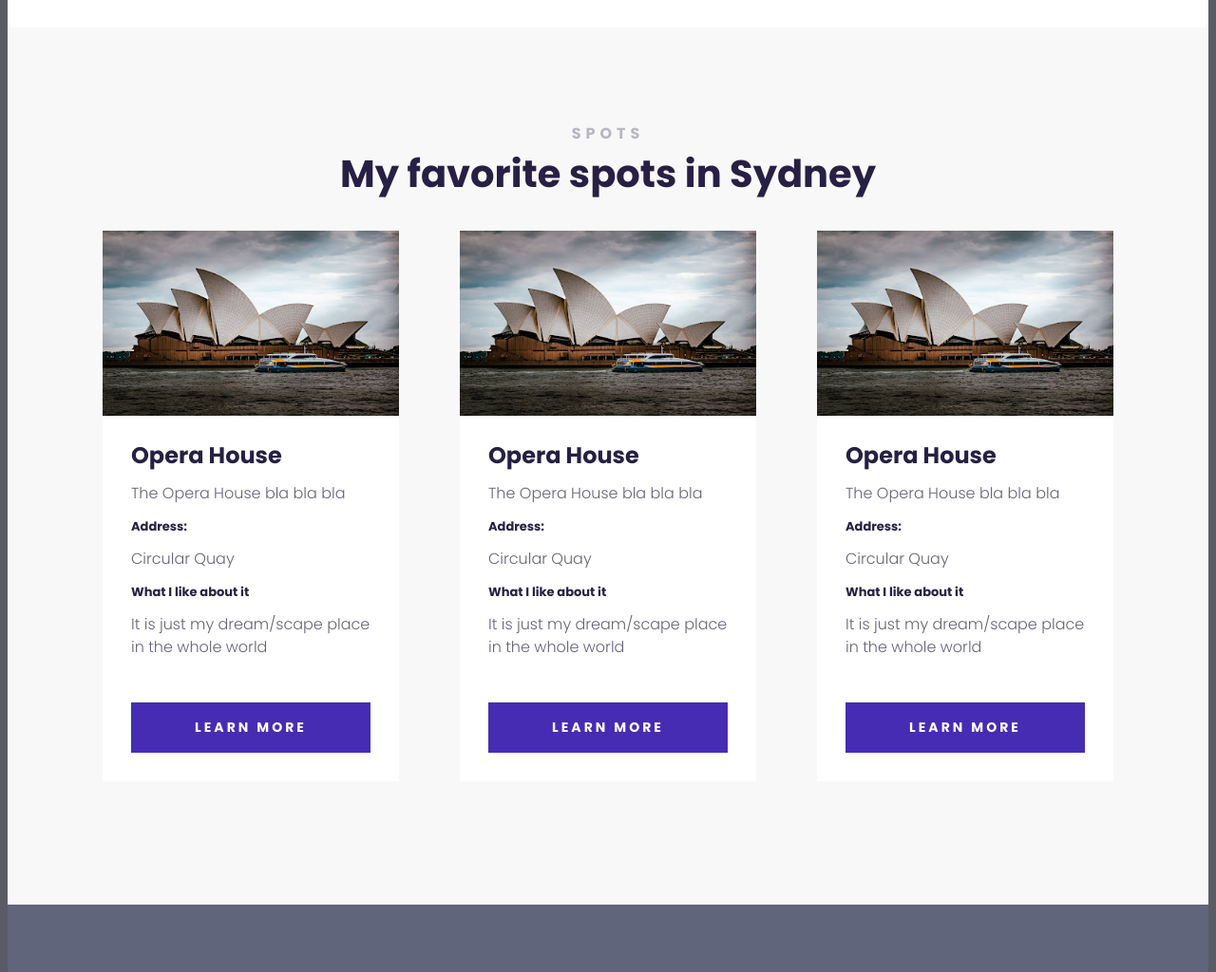
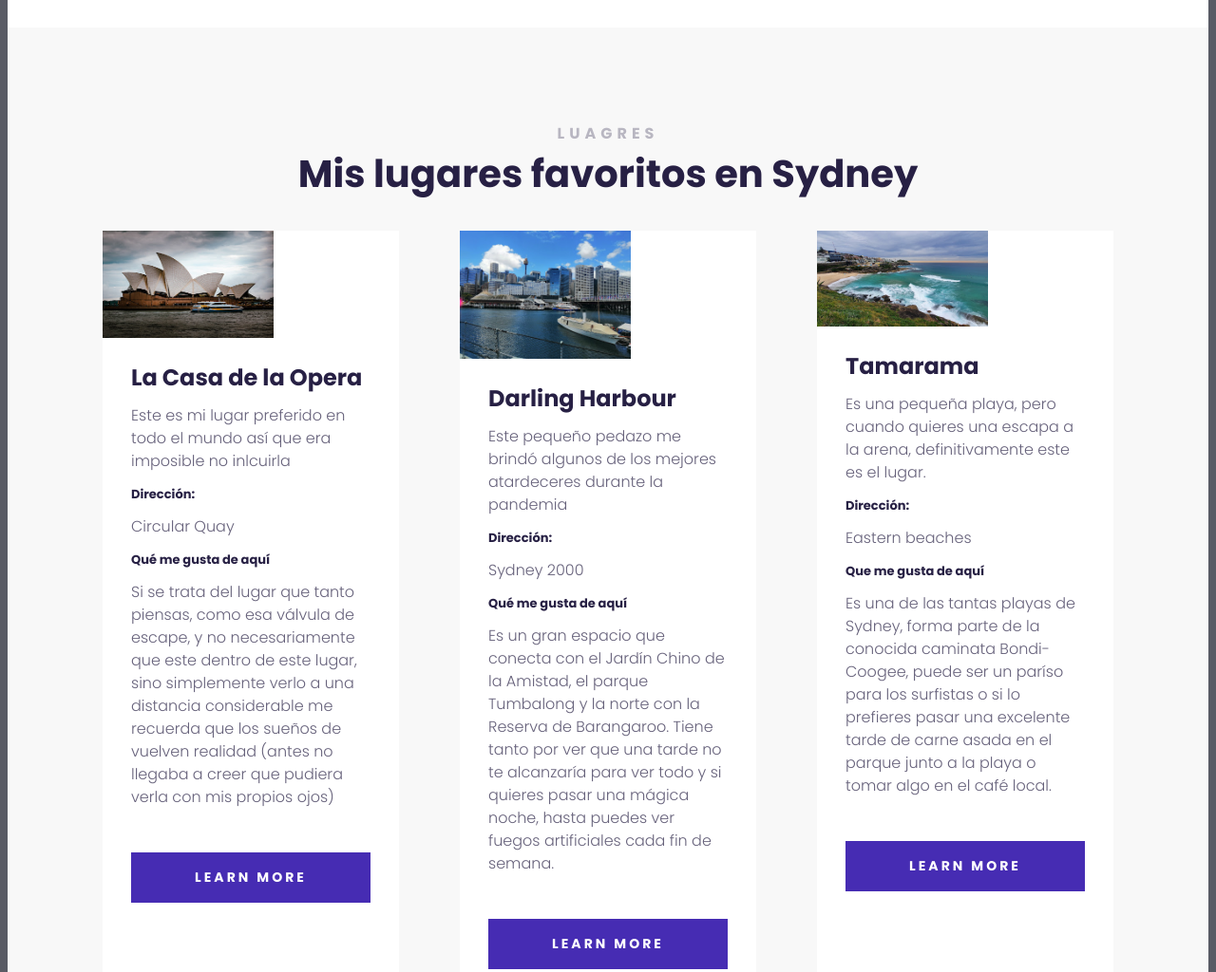
Before and after one commit to astrid595/Travel-project, a plain HTML site: page index.html in a window 1280 px wide. Shown: the part 1360-2384 px from the top of the page at 95% size. Drawn offline with Linux system fonts and the light colour scheme; a web font is replaced by a local one.

Commit message:
Updated card info
change images and description in cards

```diff
--- a/index.html
+++ b/index.html
@@ -37,21 +37,21 @@
             </section>
         </section>
         <section class="secondary">
-           <h2 class="text-center">Spots</h2>
-           <h3 class="text-center">My favorite spots in Sydney</h3>
+           <h2 class="text-center">Luagres</h2>
+           <h3 class="text-center">Mis lugares favoritos en Sydney</h3>
 
            <div class="grid grid-3-columns">
             <div class="card">
                 <div class="card-header">
-                <img src="images/opera.jpg" alt="" class="img-responsive">
+                <img src="images/opera.jpg" alt="" class="img-card">
                 </div>
                 <div class="card-body">
-                    <h4>Opera House</h4>
-                    <p>The Opera House bla bla bla</p>
-                    <h5>Address:</h5>
+                    <h4>La Casa de la Opera</h4>
+                    <p>Este es mi lugar preferido en todo el mundo así que era imposible no inlcuirla</p>
+                    <h5>Dirección:</h5>
                     <p>Circular Quay</p>
-                    <h5>What I like about it</h5>
-                    <p>It is just my dream/scape place in the whole world</p>
+                    <h5>Qué me gusta de aquí</h5>
+                    <p>Si se trata del lugar que tanto piensas, como esa válvula de escape, y no necesariamente que este dentro de este lugar, sino simplemente verlo a una distancia considerable me recuerda que los sueños de vuelven realidad (antes no llegaba a creer que pudiera verla con mis propios ojos)</p>
                 </div>
                 <div class="card-footer">
                     <a href="https://goo.gl/maps/h7K8E3hzm8U8so227" class="btn" target="_blank">Learn more</a>
@@ -59,34 +59,34 @@
             </div>
             <div class="card">
                 <div class="card-header">
-                <img src="images/opera.jpg" alt="" class="img-responsive">
+                <img src="images/darling.jpg" alt="" class="img-card">
                 </div>
                 <div class="card-body">
-                    <h4>Opera House</h4>
-                    <p>The Opera House bla bla bla</p>
-                    <h5>Address:</h5>
-                    <p>Circular Quay</p>
-                    <h5>What I like about it</h5>
-                    <p>It is just my dream/scape place in the whole world</p>
+                    <h4>Darling Harbour</h4>
+                    <p>Este pequeño pedazo me brindó algunos de los mejores atardeceres durante la pandemia</p>
+                    <h5>Dirección:</h5>
+                    <p>Sydney 2000</p>
+                    <h5>Qué me gusta de aquí</h5>
+                    <p>Es un gran espacio que conecta con el Jardín Chino de la Amistad, el parque Tumbalong y la norte con la Reserva de Barangaroo. Tiene tanto por ver que una tarde no te alcanzaría para ver todo y si quieres pasar una mágica noche, hasta puedes ver fuegos artificiales cada fin de semana.</p>
                 </div>
                 <div class="card-footer">
-                    <a href="https://goo.gl/maps/h7K8E3hzm8U8so227" class="btn" target="_blank">Learn more</a>
+                    <a href="https://goo.gl/maps/94XozazDZjikeoza6" class="btn" target="_blank">Learn more</a>
                 </div>
             </div>
             <div class="card">
                 <div class="card-header">
-                <img src="images/opera.jpg" alt="" class="img-responsive">
+                <img src="images/tamarama.jpg" alt="" class="img-card">
                 </div>
                 <div class="card-body">
-                    <h4>Opera House</h4>
-                    <p>The Opera House bla bla bla</p>
-                    <h5>Address:</h5>
-                    <p>Circular Quay</p>
-                    <h5>What I like about it</h5>
-                    <p>It is just my dream/scape place in the whole world</p>
+                    <h4>Tamarama</h4>
+                    <p>Es una pequeña playa, pero cuando quieres una escapa a la arena, definitivamente este es el lugar.</p>
+                    <h5>Dirección:</h5>
+                    <p>Eastern beaches</p>
+                    <h5>Que me gusta de aquí</h5>
+                    <p>Es una de las tantas playas de Sydney, forma parte de la conocida caminata Bondi-Coogee, puede ser un paríso para los surfistas o si lo prefieres pasar una excelente tarde de carne asada en el parque junto a la playa o tomar algo en el café local.</p>
                 </div>
                 <div class="card-footer">
-                    <a href="https://goo.gl/maps/h7K8E3hzm8U8so227" class="btn" target="_blank">Learn more</a>
+                    <a href="https://goo.gl/maps/PxBVTwd7oyBNVEfM9" class="btn" target="_blank">Learn more</a>
                 </div>
             </div>
            </div>
--- a/src/style.css
+++ b/src/style.css
@@ -15,6 +15,11 @@ body {
 
 .img-responsive {
   max-width: 100%;
+  display: block;
+}
+
+.img-card {
+  max-width: 180px;
   display: block;
 }
 
```
Also changed, not shown: images/darling.jpg (added), images/tamarama.jpg (added).
